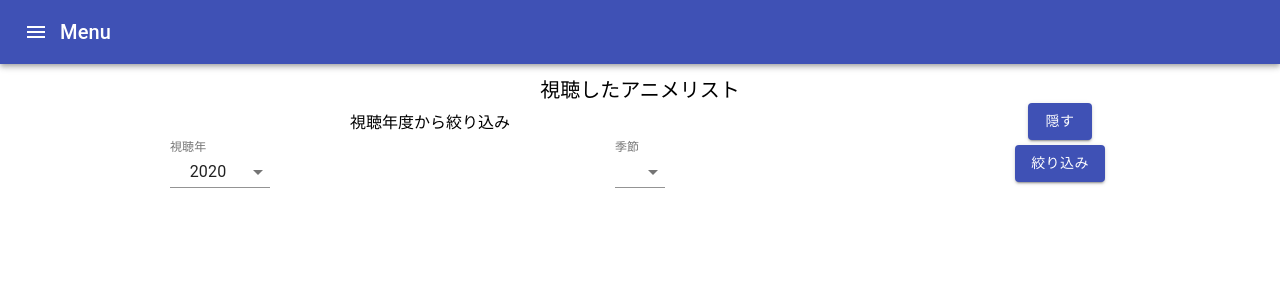
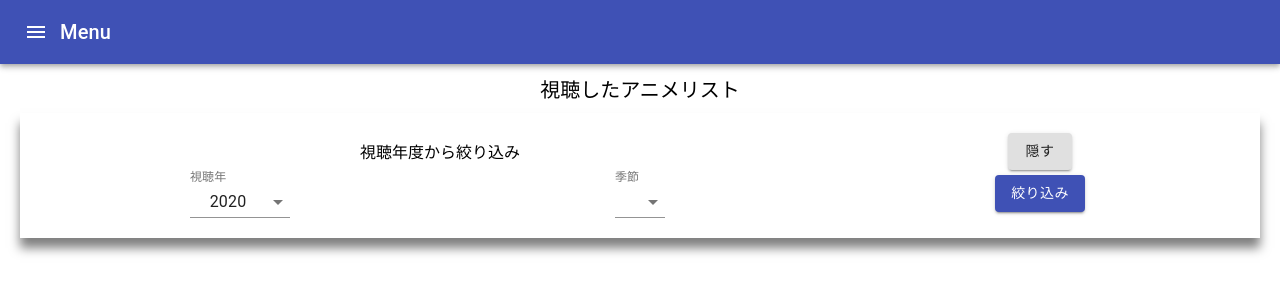
Before and after one commit to hirarira/Animel, a React (Create React App) app: page / in a window 1280 px wide. Shown: the top 300 px of the page. Built offline with nearby package versions, Linux system fonts and the light colour scheme.

Commit message:
Inputのレイアウトを修正

```diff
--- a/src/pages/WatchAnimeList/FilterWatchYear.tsx
+++ b/src/pages/WatchAnimeList/FilterWatchYear.tsx
@@ -10,7 +10,10 @@ interface Props {
 
 const useStyles = makeStyles((theme) => ({
   section: {
-    width: '100%'
+    width: 'calc(100% - 20px)',
+    boxShadow: '0 10px 10px 0 rgba(0, 0, 0, 0.5)',
+    padding: '20px',
+    margin: '10px'
   },
   input: {
     width: "100px"
@@ -41,10 +44,10 @@ const FilterWatchYear: React.FC<Props> = ((props: Props)=>{
         視聴年度から絞り込み
       </Grid>
       <Grid item xs={4}>
-        <Button variant="contained" color="primary" onClick={()=>{
+        <Button variant="contained" color="default" onClick={()=>{
           switchShowInput(!showInput);
         }}>
-          隠す
+          {showInput? '隠す': '表示'}
         </Button>
       </Grid>
       { showInput &&
```
